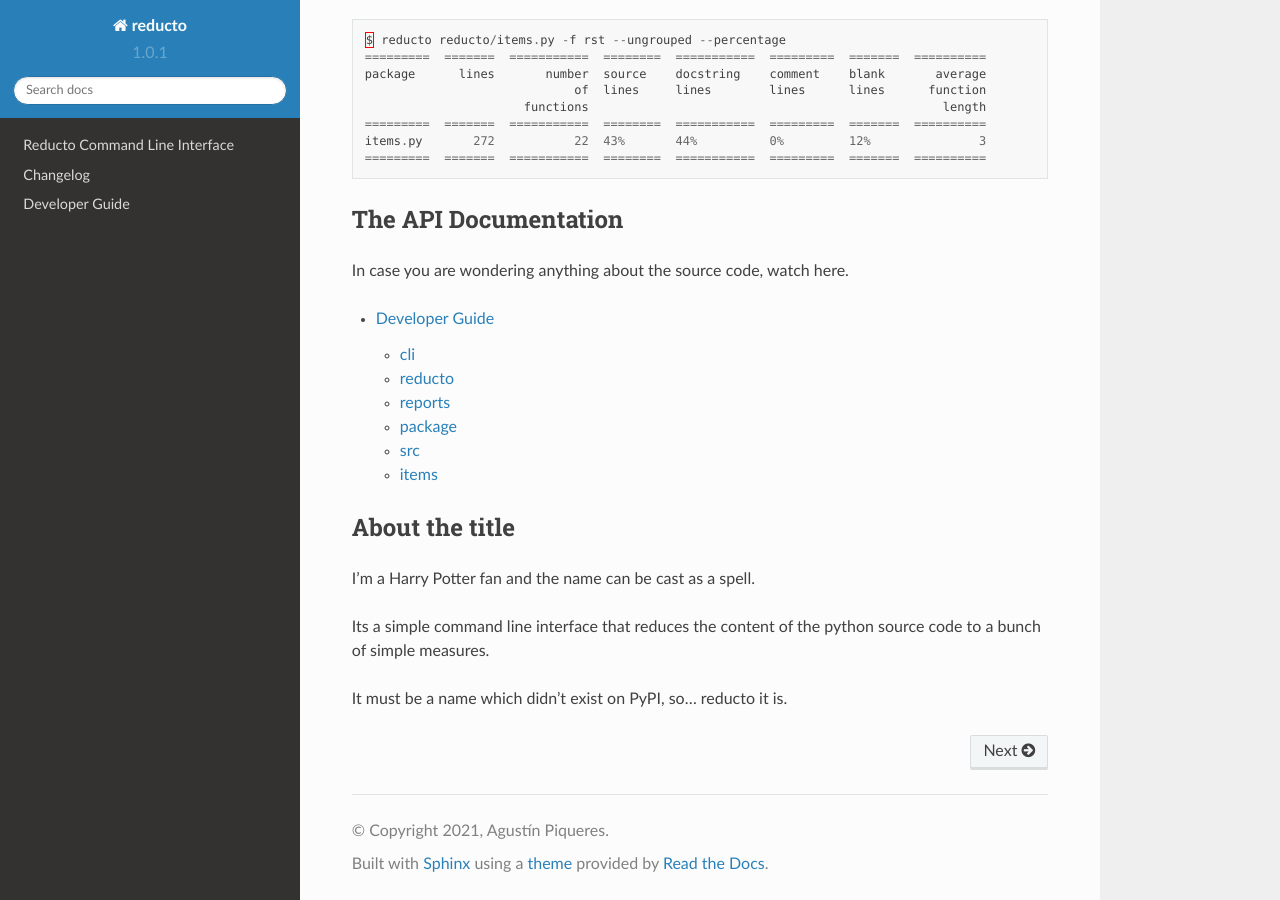
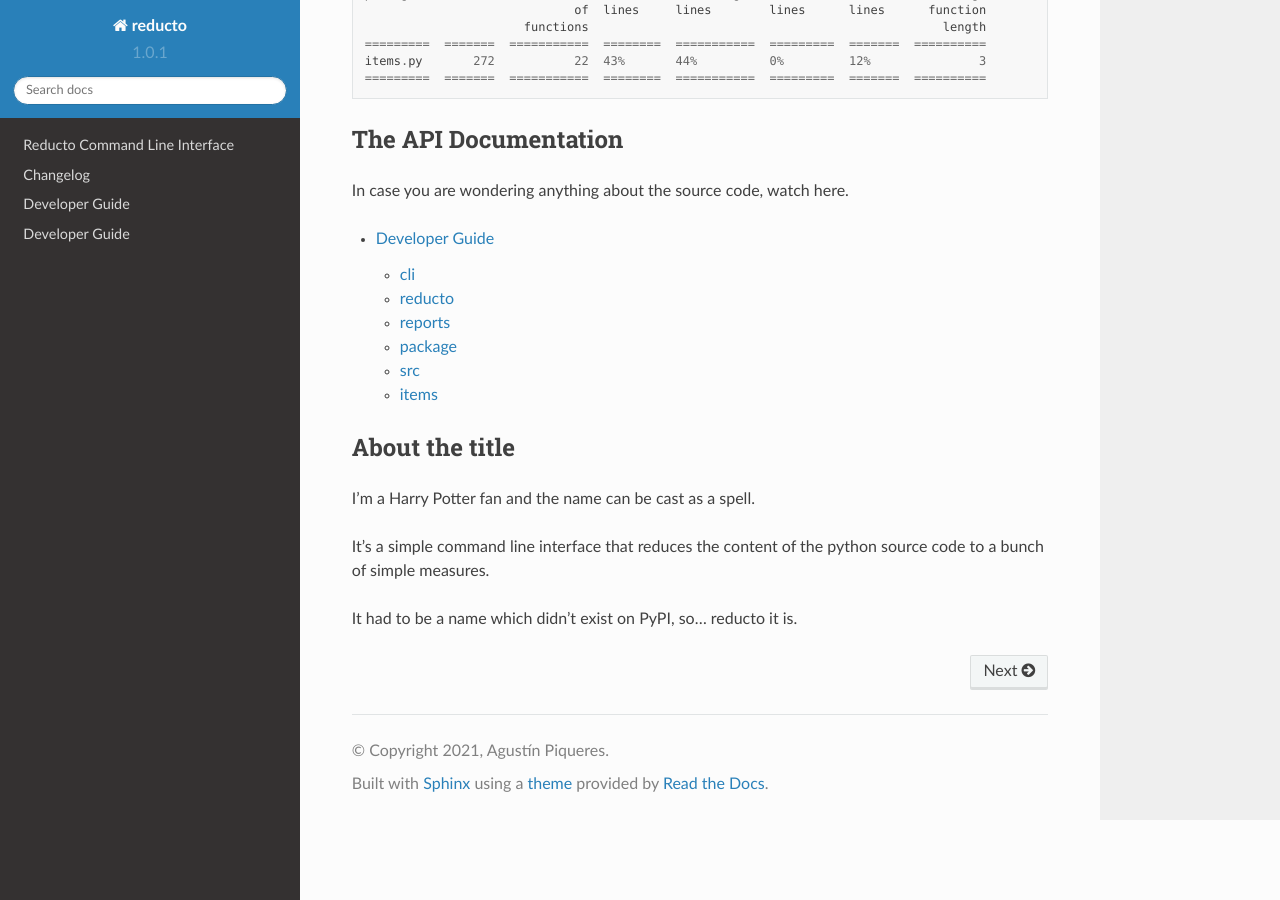
Before and after one commit to plaguss/reducto, a Sphinx documentation site: the page built from docs/index.rst, in a window 1280 px wide and 900 px high, scrolled down 2912 px. Built offline with Sphinx 7.4.7 and the Read the Docs theme 2.0.0, drawn with Linux system fonts in a browser that asks for light colours; some of the changed text lies outside the part shown.

Commit message:
docs: fixed comments and added reference to developer guide

```diff
--- a/docs/index.rst
+++ b/docs/index.rst
@@ -11,10 +11,8 @@ reducto - Python source code features in a command
 
    command_line_interface
    changelog
+   developer_guide
 
-Quickstart
-----------
-Hands on example
 
 Installation
 ------------
@@ -171,7 +169,7 @@ About the title
 ---------------
 I'm a Harry Potter fan and the name can be cast as a spell.
 
-Its a simple command line interface that reduces the content
+It's a simple command line interface that reduces the content
 of the python source code to a bunch of simple measures.
 
-It must be a name which didn't exist on PyPI, so... reducto it is.
+It had to be a name which didn't exist on PyPI, so... reducto it is.
```
Also changed, not shown: other parts of docs/index.rst (+2 -2 lines).
